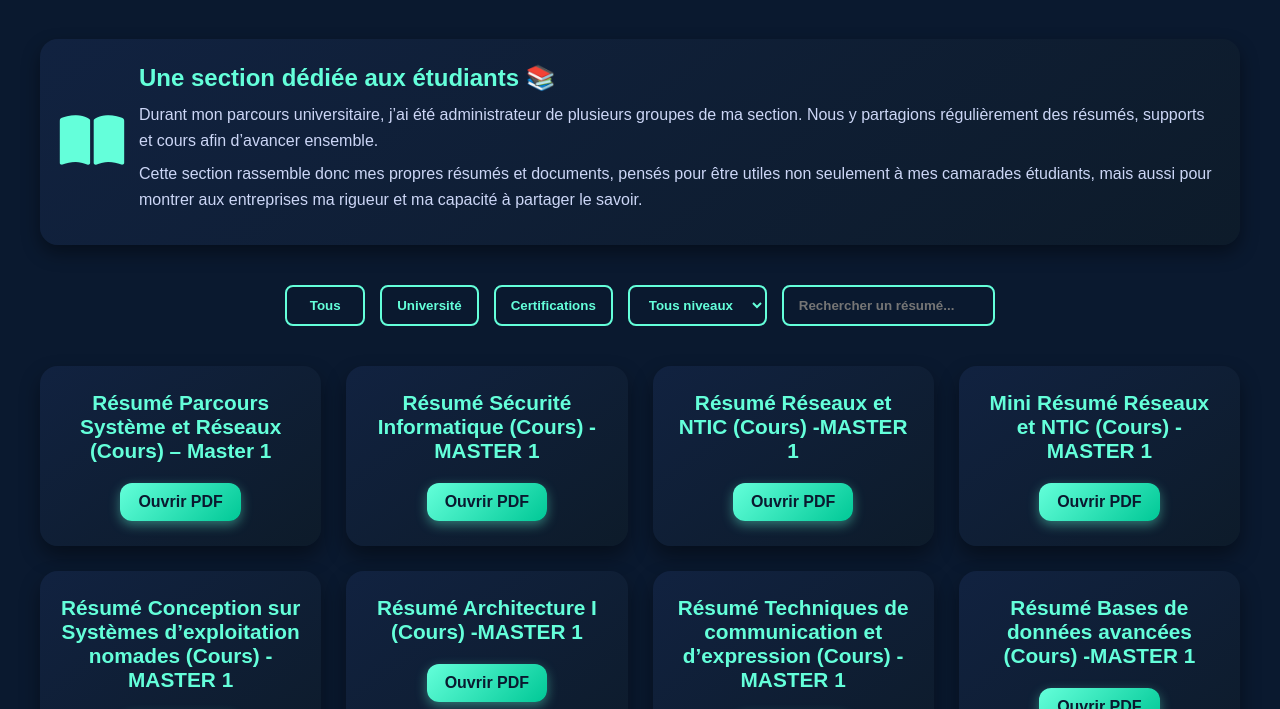
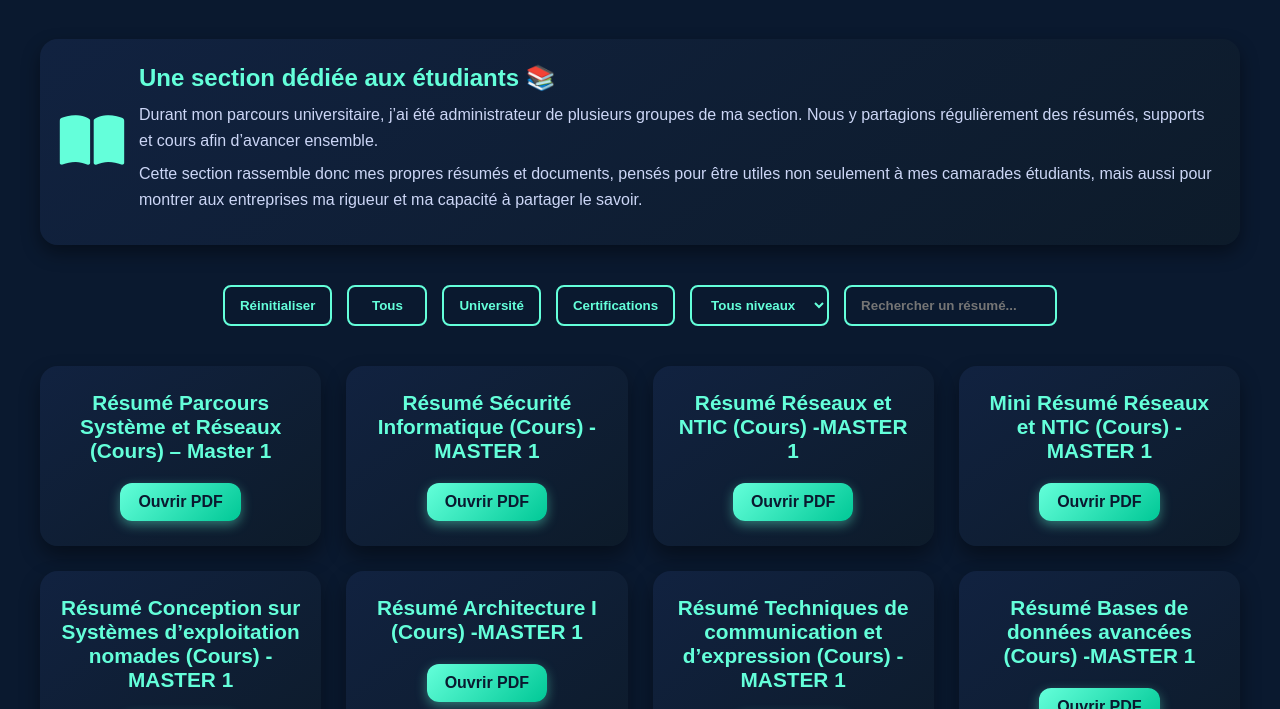
Before and after one commit to samy530/mon_portfolio, a plain HTML site: page pages/resumes.html in a window 1280 px wide. Shown: the part 74-783 px from the top of the page. Drawn offline with Linux system fonts and the light colour scheme.

Commit message:
Ajout bouton Réinitialiser filtres

```diff
--- a/js/resumes.js
+++ b/js/resumes.js
@@ -357,3 +357,17 @@ document.getElementById("recherche").addEventListener("input", (e) => {
 
 // --- Initialisation --- //
 window.onload = afficherResumes;
+
+
+function reinitialiserFiltres() {
+  filtreCategorie = "tous";
+  filtreNiveau = "tous";
+  rechercheTexte = "";
+
+
+  document.getElementById("recherche").value = "";
+  document.querySelector(".filtres select").value = "tous";
+
+
+  afficherResumes();
+}
--- a/pages/resumes.html
+++ b/pages/resumes.html
@@ -53,6 +53,7 @@
 
 
   <div class="filtres">
+    <button onclick="reinitialiserFiltres()">Réinitialiser</button>
     <button onclick="filtrerCategorie('tous')">Tous</button>
     <button onclick="filtrerCategorie('université')">Université</button>
     <button onclick="filtrerCategorie('certification')">Certifications</button>
```
